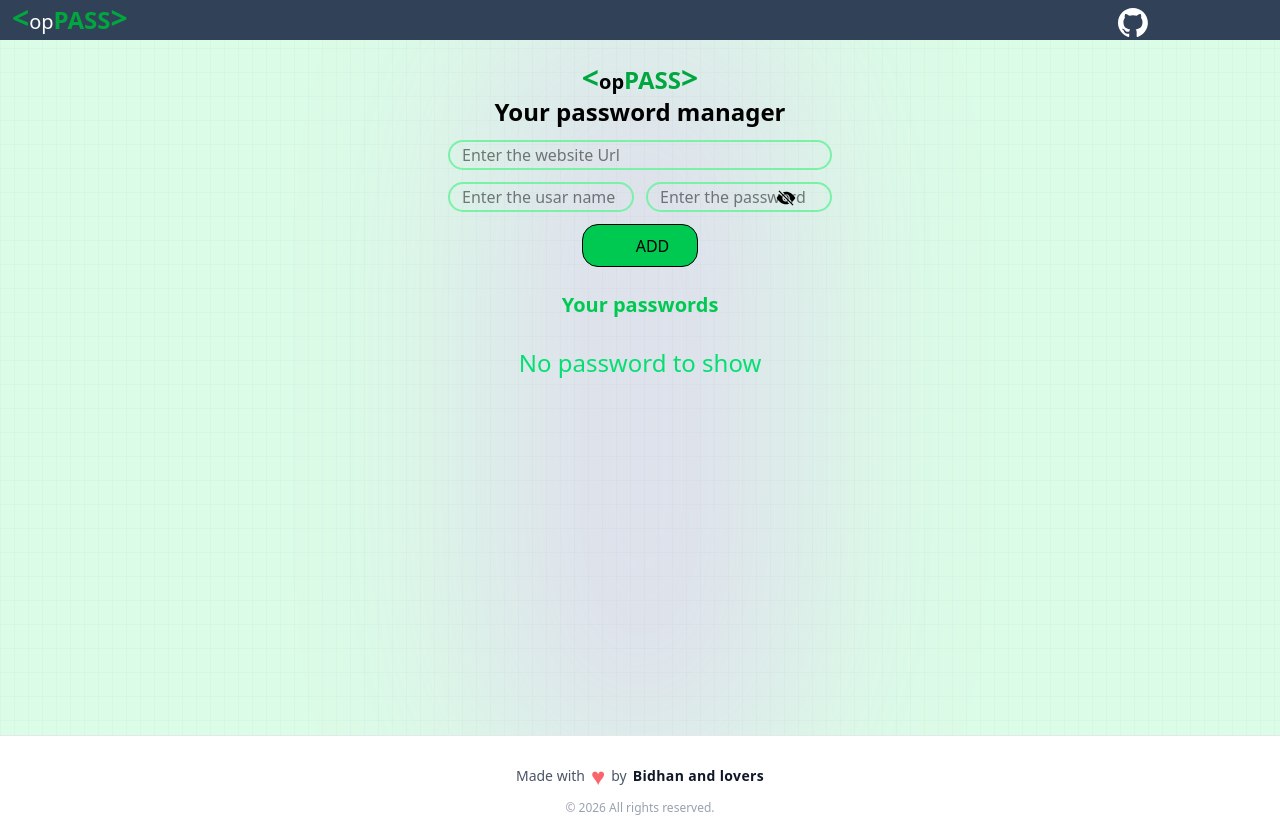
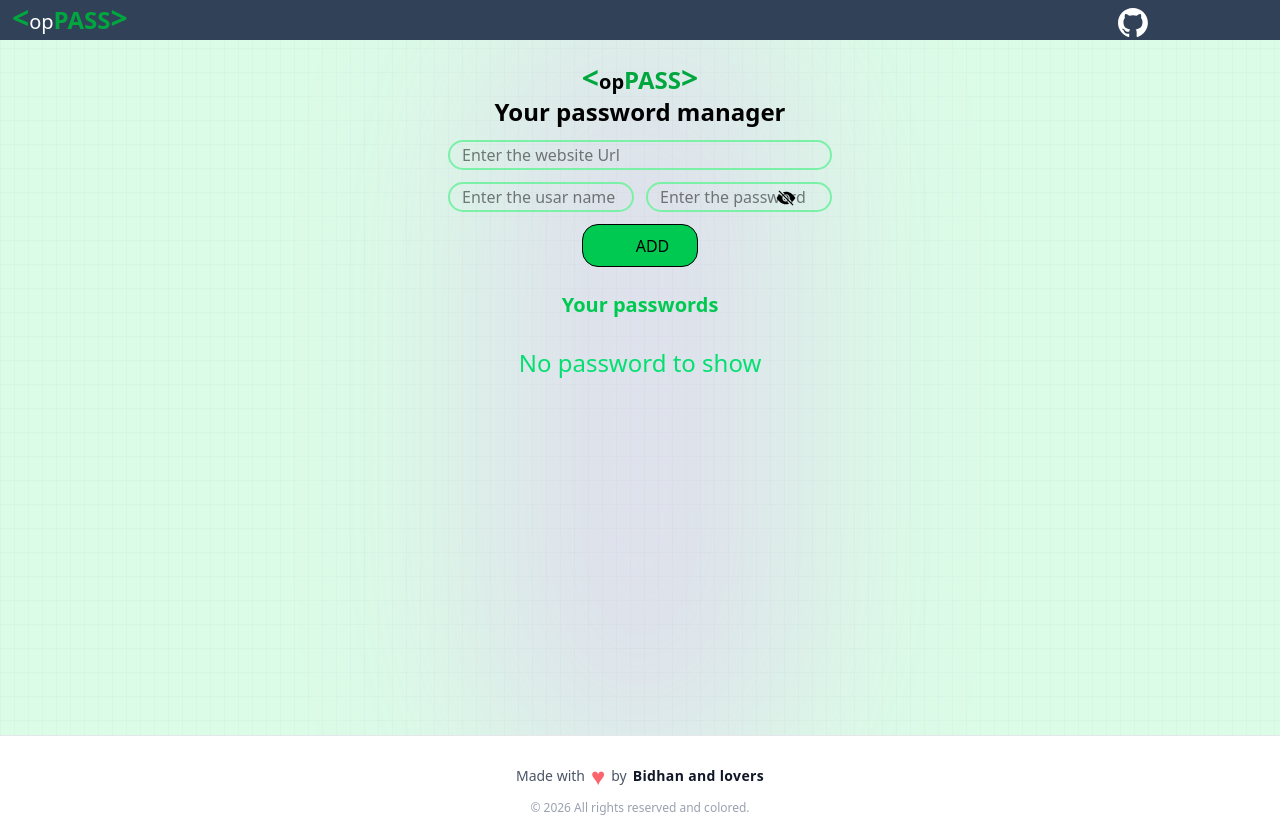
Before and after one commit to Bidhan012-ops/PasswordManager, a React (Vite) app: page / in a window 1280 px wide. Built offline with nearby package versions, Linux system fonts and the light colour scheme; some icons are missing.

Commit message:
add one word

```diff
--- a/src/components/Footer.jsx
+++ b/src/components/Footer.jsx
@@ -20,7 +20,7 @@ const Footer = () => {
 
         {/* Optional Copyright Date */}
         <p className="text-xs text-gray-400">
-          &copy; {new Date().getFullYear()} All rights reserved.
+          &copy; {new Date().getFullYear()} All rights reserved and colored.
         </p>
       </div>
     </footer>
```
